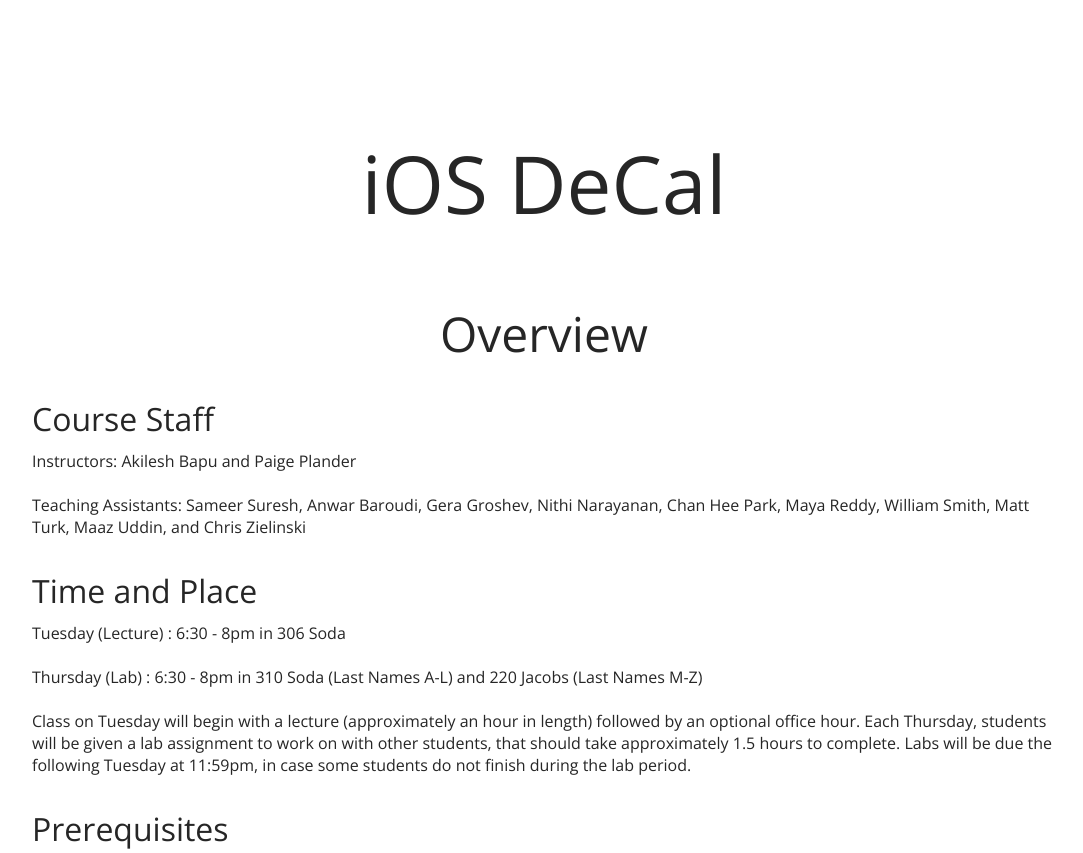
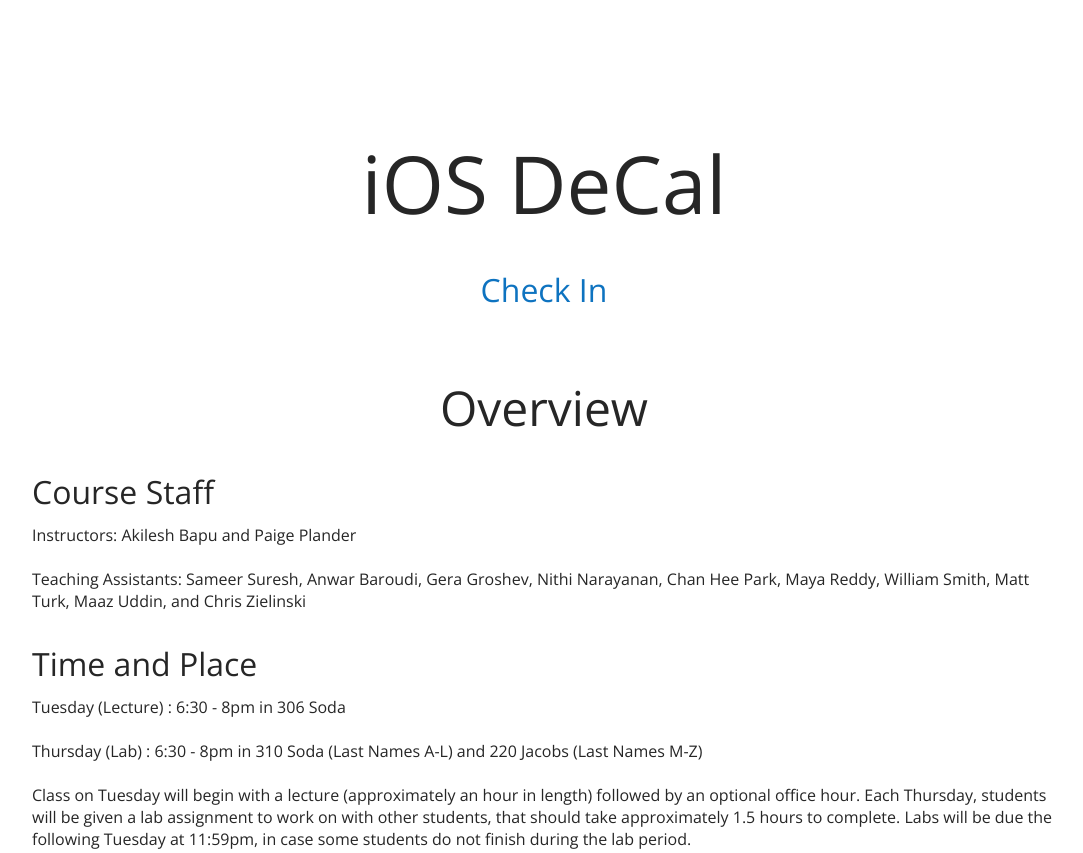
Before and after one commit to iosdecal/iosdecal.github.io, a plain HTML site: page index.html in a window 1280 px wide. Shown: the top 853 px of the page, without its empty margins (96-1179 px from the left). Drawn offline with nearby package versions, Linux system fonts and the light colour scheme.

Commit message:
Adding check-in form for Lecture 3

```diff
--- a/index.html
+++ b/index.html
@@ -50,7 +50,7 @@
 
 
         <div id="form-link" class="subheading">
-			<!-- <a href="https://goo.gl/forms/cZyhphLRxqpwGzCb2" target="_blank">Check In</a> -->
+			<a href="https://goo.gl/forms/cZyhphLRxqpwGzCb2" target="_blank">Check In</a>
         </div>
     </div>
     <div id="overview-container" class="main-container">
```
